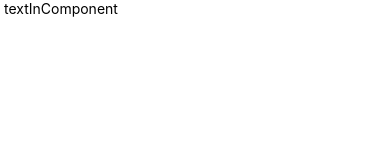
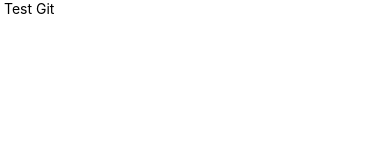
Before and after one commit to kpitlawar/API_Integration---ReactNative, a React Native app: screen / in a window 390 px wide. Shown: the top 160 px of the page. Built offline with nearby package versions, Linux system fonts and the light colour scheme.

Commit message:
test gitHub

```diff
--- a/src/DateFormat.js
+++ b/src/DateFormat.js
@@ -2,11 +2,12 @@ import React, { Component } from 'react'
 import { Text, View } from 'react-native'
 import Moment from 'moment';
 
- class DateFormat extends Component {
+
+class DateFormat extends Component {
     render() {
         return (
             <View>
-                <Text> textInComponent </Text>
+                <Text> Test Git </Text>
             </View>
         )
     }
```
